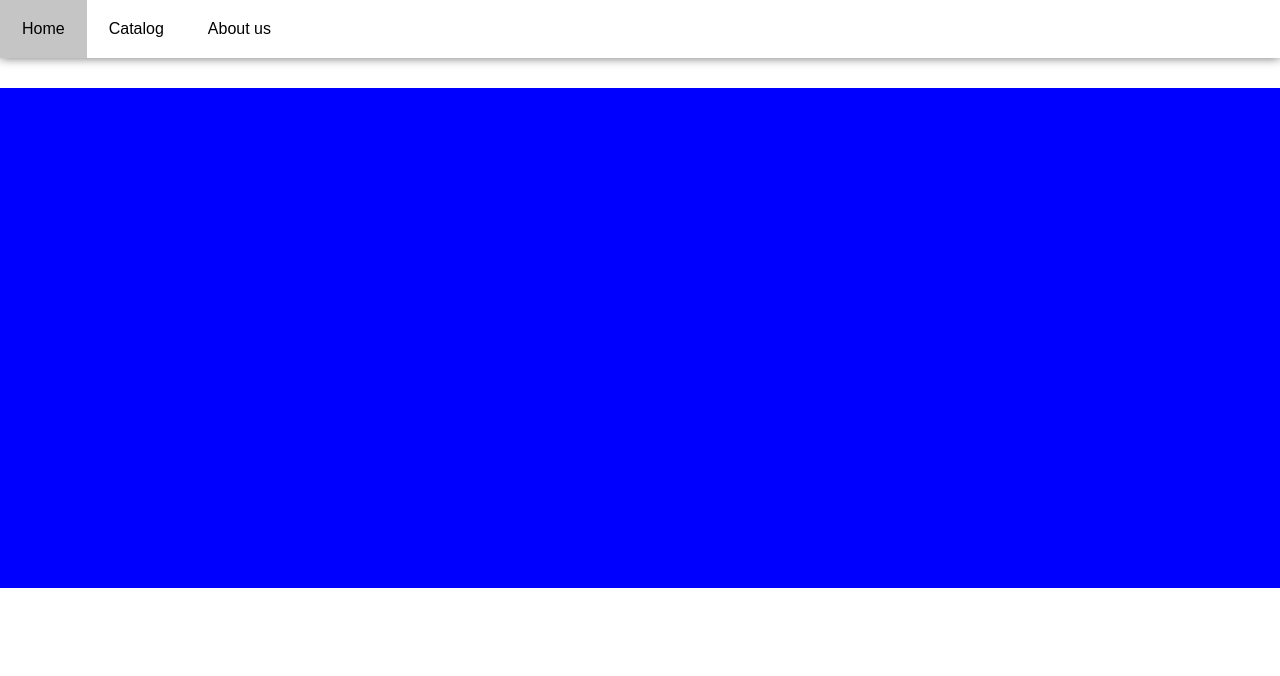
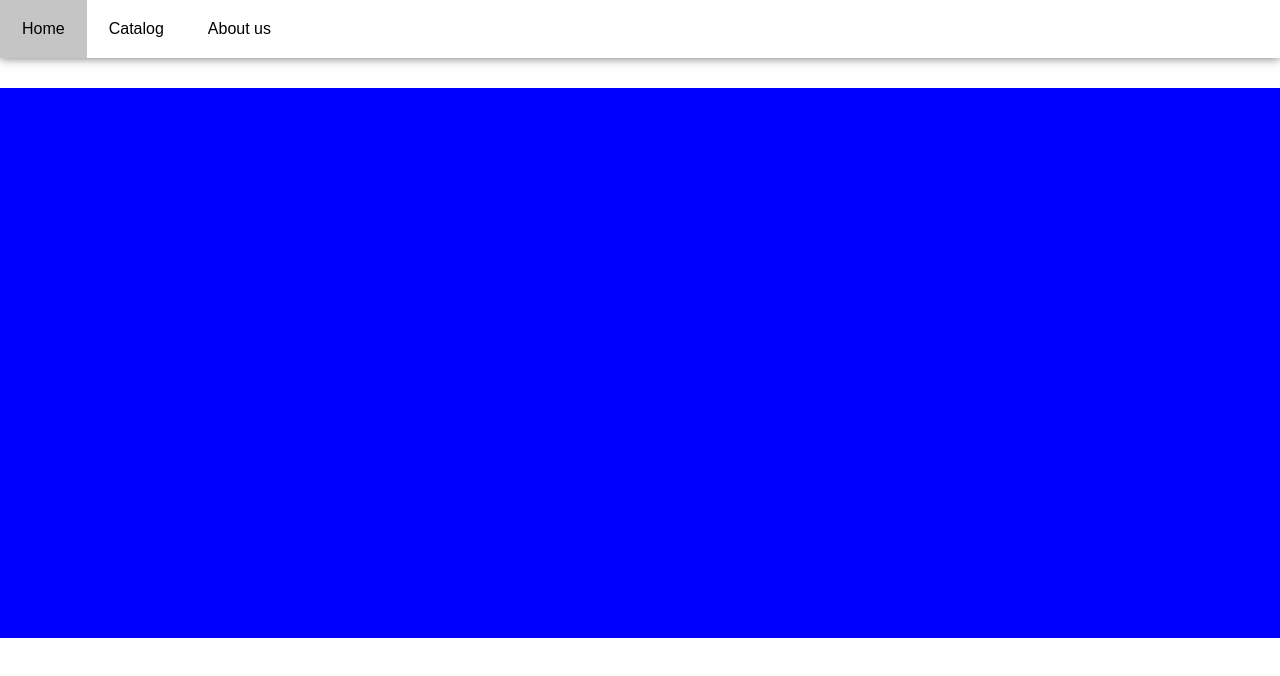
Before and after one commit to nikiTomov01/eComm, a plain HTML site: page src/index.html in a window 1280 px wide. Drawn offline with Linux system fonts and the light colour scheme.

Commit message:
added main section in index and some styling

```diff
--- a/src/style.css
+++ b/src/style.css
@@ -38,6 +38,6 @@ li.nav-item a:hover {
 .container {
     margin: 30px 0px;
     width: 100%;
-    height: 500px;
+    height: 550px;
     background-color: blue;
 }
```
Also changed, not shown: src/index.html (+3 -1 lines).
